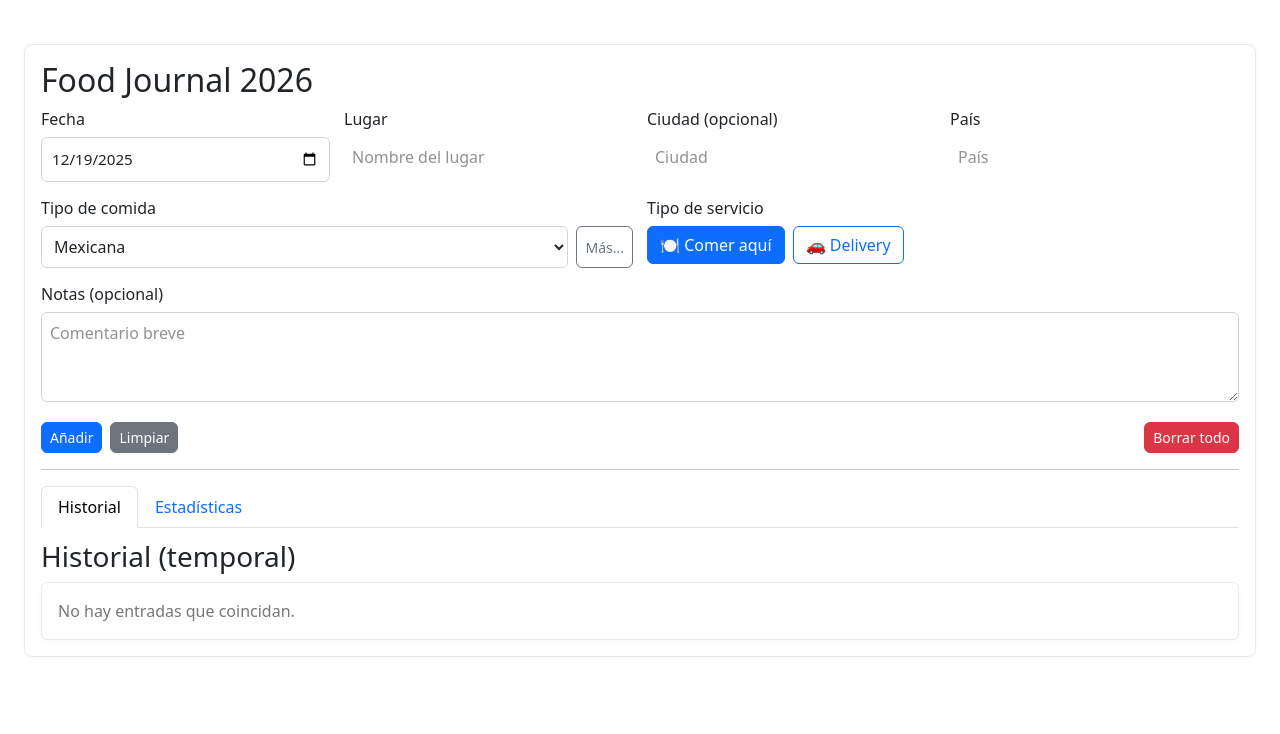
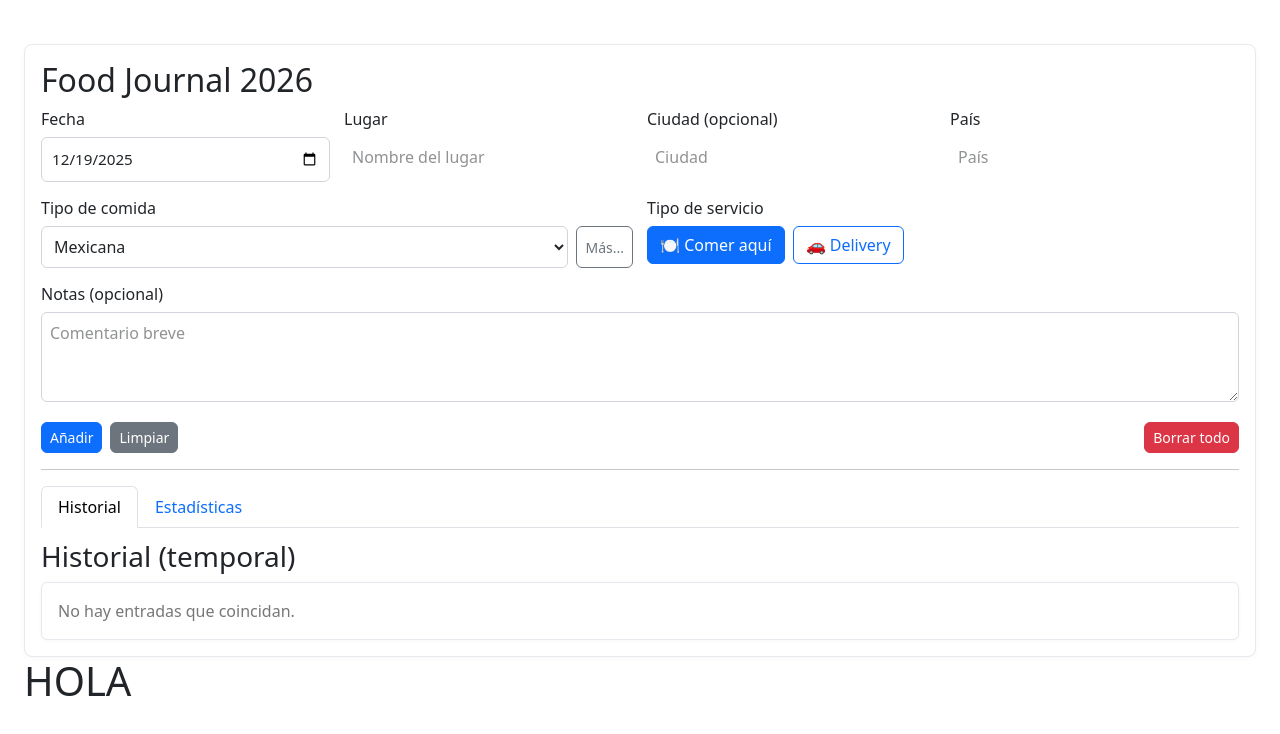
Before and after one commit to vanerezk/foodjournal, a Next.js app: page / in a window 1280 px wide. Shown: the top 734 px of the page. Built offline with nearby package versions, Linux system fonts and the light colour scheme.

Commit message:
new page

```diff
--- a/app/page.tsx
+++ b/app/page.tsx
@@ -8,6 +8,7 @@ export default function Home() {
 
       <div className="container-main">
         <FoodJournalV2 />
+        <h1>HOLA</h1>
       </div>
     </>
   );
```
